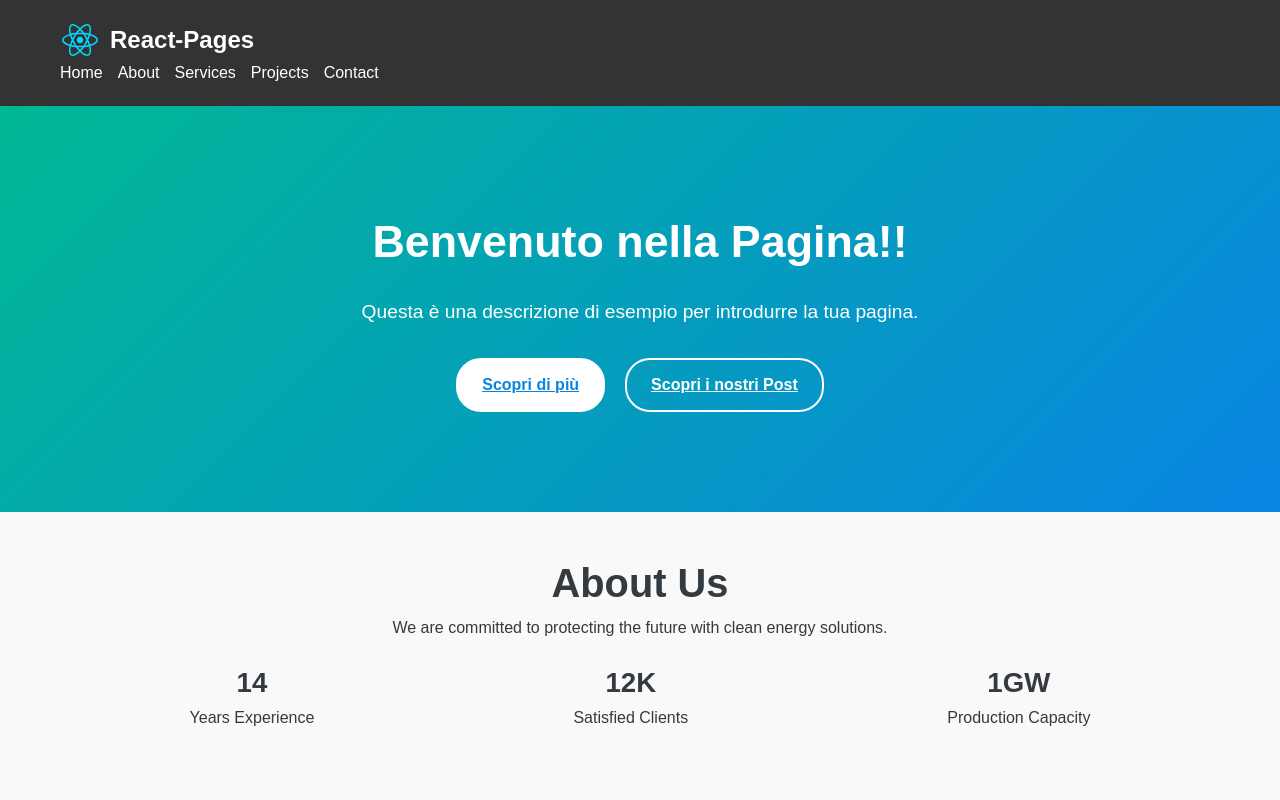
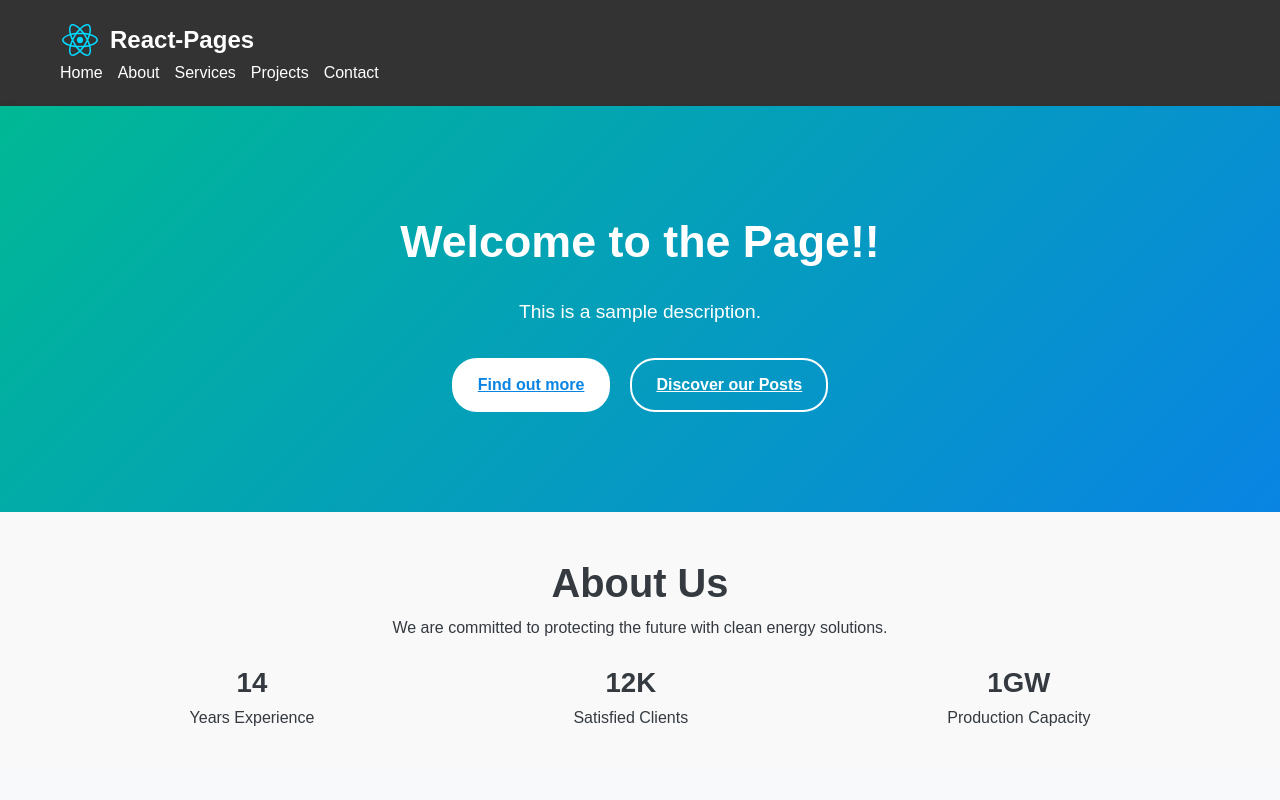
Before and after one commit to raff-E12/React-Context-Api, a React (Vite) app: page / in a window 1280 px wide. Shown: the top 800 px of the page. Built offline with nearby package versions, Linux system fonts and the light colour scheme; no server answers.

Commit message:
feat: Modifica di testo..

```diff
--- a/src/assets/components/Main.jsx
+++ b/src/assets/components/Main.jsx
@@ -6,11 +6,11 @@ export default function Main() {
     <>
   <section className="hero">
       <div className="hero-content">
-        <h2 className="hero-title">Benvenuto nella Pagina!!</h2>
-        <p className="hero-description">Questa è una descrizione di esempio per introdurre la tua pagina.</p>
+        <h2 className="hero-title">Welcome to the Page!!</h2>
+        <p className="hero-description">This is a sample description.</p>
         <div className="hero-buttons">
-          <Link to={"/credits"} className='cta-button'>Scopri di più</Link>
-          <Link to={"/posts"} className='cta-button secondary'>Scopri i nostri Post</Link>
+          <Link to={"/credits"} className='cta-button'>Find out more</Link>
+          <Link to={"/posts"} className='cta-button secondary'>Discover our Posts</Link>
         </div>
       </div>
   </section>
```
